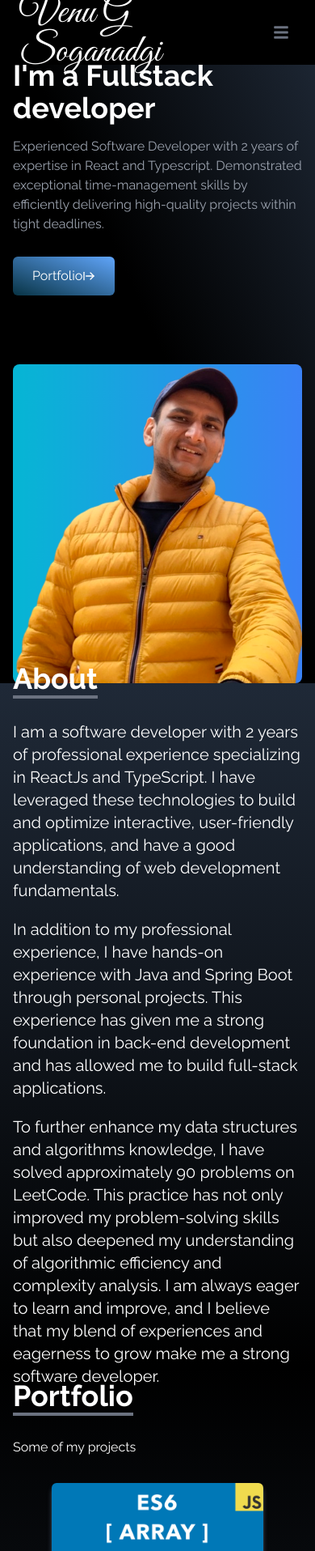
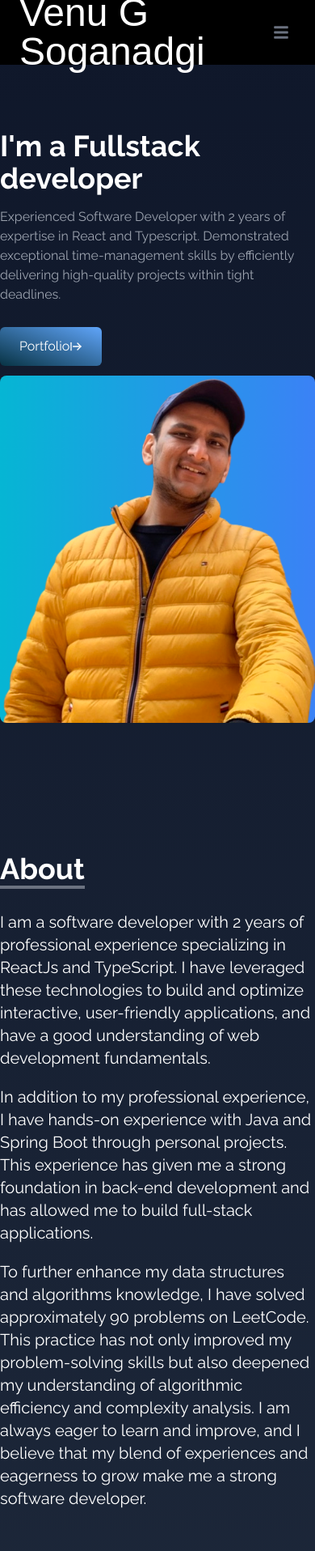
Before and after one commit to V24039/css-portfolio, a React (Create React App) app: page / in a window 390 px wide. Shown: the top 1916 px of the page at 81% size. Built offline with nearby package versions, Linux system fonts and the light colour scheme.

Commit message:
css changes

```diff
--- a/src/App.tsx
+++ b/src/App.tsx
@@ -8,7 +8,7 @@ import { Skills } from "./components/Skills";
 
 function App() {
   return (
-    <>
+    <div className="text-white w-full bg-gradient-to-b from-slate-900 via-slate-800 to-slate-700">
       <NavBar />
       <Home />
       <LeftMenu />
@@ -16,7 +16,7 @@ function App() {
       <Portfolio />
       <Skills />
       <Contact />
-    </>
+    </div>
   );
 }
 
--- a/src/components/About/About.tsx
+++ b/src/components/About/About.tsx
@@ -2,8 +2,10 @@ import React from "react";
 
 const About = () => {
   return (
-    <div id="About" className="w-full h-screen bg-gradient-to-b from-gray-800 to-black text-white">
-      <div className="max-w-screen-lg p-4 mx-auto flex flex-col justify-center w-full h-full">
+    <div
+      id="About"
+      className="max-w-screen-lg mx-auto flex flex-col justify-center w-full h-full pt-40 pb-16"
+    >
       <p className="pb-8 text-4xl font-bold inline ">
         <text className="border-b-4 border-gray-500">About</text>
       </p>
@@ -16,19 +18,18 @@ const About = () => {
       </p>
       <p className="text-xl pb-5">
         In addition to my professional experience, I have hands-on experience
-          with Java and Spring Boot through personal projects. This experience
-          has given me a strong foundation in back-end development and has
-          allowed me to build full-stack applications.
+        with Java and Spring Boot through personal projects. This experience has
+        given me a strong foundation in back-end development and has allowed me
+        to build full-stack applications.
       </p>
       <p className="text-xl">
         To further enhance my data structures and algorithms knowledge, I have
-          solved approximately 90 problems on LeetCode. This practice has not
-          only improved my problem-solving skills but also deepened my
-          understanding of algorithmic efficiency and complexity analysis. I am
-          always eager to learn and improve, and I believe that my blend of
-          experiences and eagerness to grow make me a strong software developer.
+        solved approximately 90 problems on LeetCode. This practice has not only
+        improved my problem-solving skills but also deepened my understanding of
+        algorithmic efficiency and complexity analysis. I am always eager to
+        learn and improve, and I believe that my blend of experiences and
+        eagerness to grow make me a strong software developer.
       </p>
-      </div>
     </div>
   );
 };
--- a/src/components/Contact/Contact.tsx
+++ b/src/components/Contact/Contact.tsx
@@ -2,8 +2,7 @@ import React from "react";
 
 const Contact = () => {
   return (
-    <div id="Contact" className="w-full h-screen bg-gradient-to-b from-black to-gray-800 p-4 text-white">
-      <div className="flex flex-col p-4 justify-center max-w-screen-lg mx-auto h-full">
+      <div id="Contact" className="flex flex-col justify-center max-w-screen-lg mx-auto h-full pt-28">
         <div className="pb-8">
           <p className="text-4xl font-bold inline border-b-4 border-gray-500">
             Contact
@@ -43,7 +42,6 @@ const Contact = () => {
           </form>
         </div>
       </div>
-    </div>
   );
 };
 
--- a/src/components/Home/Home.tsx
+++ b/src/components/Home/Home.tsx
@@ -3,18 +3,20 @@ import { LuArrowRightFromLine } from "react-icons/lu";
 
 export const Home = () => {
   return (
-    <div id="Home" className="h-screen w-full bg-gradient-to-tr from-black via-black to-gray-800">
-      <div className="max-w-screen-lg mx-auto flex flex-col items-center justify-center h-full px-4 md:flex-row">
+    <div
+      id="Home"
+      className="max-w-screen-lg mx-auto flex flex-col items-center justify-center h-full pt-40 md:flex-row"
+    >
       <div className="flex flex-col justify-center h-full">
-          <h2 className="text-4xl sm:text-7xl font-bold text-white">
+        <h2 className="text-4xl sm:text-7xl font-bold">
           I'm a Fullstack developer
         </h2>
         <p className="text-gray-400 py-4 max-w-md">
-            Experienced Software Developer with 2 years of expertise in React
-            and Typescript. Demonstrated exceptional time-management skills by
+          Experienced Software Developer with 2 years of expertise in React and
+          Typescript. Demonstrated exceptional time-management skills by
           efficiently delivering high-quality projects within tight deadlines.
         </p>
-          <button className="group text-white w-fit px-6 py-3 my-3 flex items-center rounded-md bg-gradient-to-tr from-cyan-950 to-blue-400 cursor-pointer">
+        <button className="group w-fit px-6 py-3 my-3 flex items-center rounded-md bg-gradient-to-tr from-cyan-950 to-blue-400 cursor-pointer">
           Portfolio
           <span className="group-hover:rotate-90 duration-150">
             <LuArrowRightFromLine />
@@ -25,6 +27,5 @@ export const Home = () => {
         <img src={MyImage} alt="my-face" className="rounded-lg " />
       </div>
     </div>
-    </div>
   );
 };
--- a/src/components/LeftMenu/LeftMenu.tsx
+++ b/src/components/LeftMenu/LeftMenu.tsx
@@ -59,7 +59,7 @@ export const LeftMenu = () => {
           <a
             key={`left-link-${id}`}
             href={href}
-            className={`flex justify-between items-center w-full text-white ${
+            className={`flex justify-between items-center w-full ${
               style || ""
             }`}
             download={download}
--- a/src/components/NavBar/NavBar.tsx
+++ b/src/components/NavBar/NavBar.tsx
@@ -11,7 +11,7 @@ const NavBar = () => {
   };
 
   return (
-    <div className="flex justify-between items-center w-full h-20 text-white fixed bg-black px-4">
+    <div className="flex justify-between items-center w-full h-20 fixed bg-black px-4">
       <div>
         <h1 className="text-5xl font-signature ml-2">Venu G Soganadgi</h1>
       </div>
--- a/src/components/Portfolio/Portfolio.tsx
+++ b/src/components/Portfolio/Portfolio.tsx
@@ -2,8 +2,10 @@ import arrayDestruct from "../../assets/portfolio/arrayDestruct.jpg";
 
 const Portfolio = () => {
   return (
-    <div id="Portfolio" className="bg-gradient-to-b from-black to-gray-800 w-full text-white md:h-screen">
-      <div className="max-w-screen-lg p-4 mx-auto flex flex-col justify-center w-full h-full ">
+    <div
+      id="Portfolio"
+      className="max-w-screen-lg mx-auto flex flex-col justify-center w-full h-full pt-28 md:h-screen"
+    >
       <h1 className="text-4xl font-bold inline">
         <text className="border-b-4 border-gray-500">Portfolio</text>
       </h1>
@@ -51,7 +53,6 @@ const Portfolio = () => {
         </div>
       </div>
     </div>
-    </div>
   );
 };
 
--- a/src/components/Skills/Skills.tsx
+++ b/src/components/Skills/Skills.tsx
@@ -7,8 +7,7 @@ import springBoot from "../../assets/html.png";
 
 const Skills = () => {
   return (
-    <div id="Skills" className="bg-gradient-to-b from-gray-800 to-black w-full h-screen">
-      <div className="max-w-screen-lg mx-auto p-4 flex flex-col justify-center w-full h-full text-white">
+      <div id="Skills" className="max-w-screen-lg mx-auto flex flex-col justify-center w-full h-full pt-28">
         <h1 className="text-4xl font-bold inline">
           <text className="border-b-4 border-gray-500">Skills</text>
         </h1>
@@ -40,7 +39,6 @@ const Skills = () => {
           </div>
         </div>
       </div>
-    </div>
   );
 };
 
--- a/src/index.css
+++ b/src/index.css
@@ -1,5 +1,4 @@
 @import url('https://fonts.googleapis.com/css2?family=Raleway:ital,wght@0,100;0,200;0,300;0,400;0,500;0,600;0,700;0,800;0,900;1,100;1,200;1,300;1,400;1,500;1,600;1,700;1,800;1,900&display=swap');
-@import url('https://fonts.googleapis.com/css2?family=Great+Vibes&display=swap');
 
 @tailwind base;
 @tailwind components;
```
Lines whose indentation alone changed are shown as unchanged.
